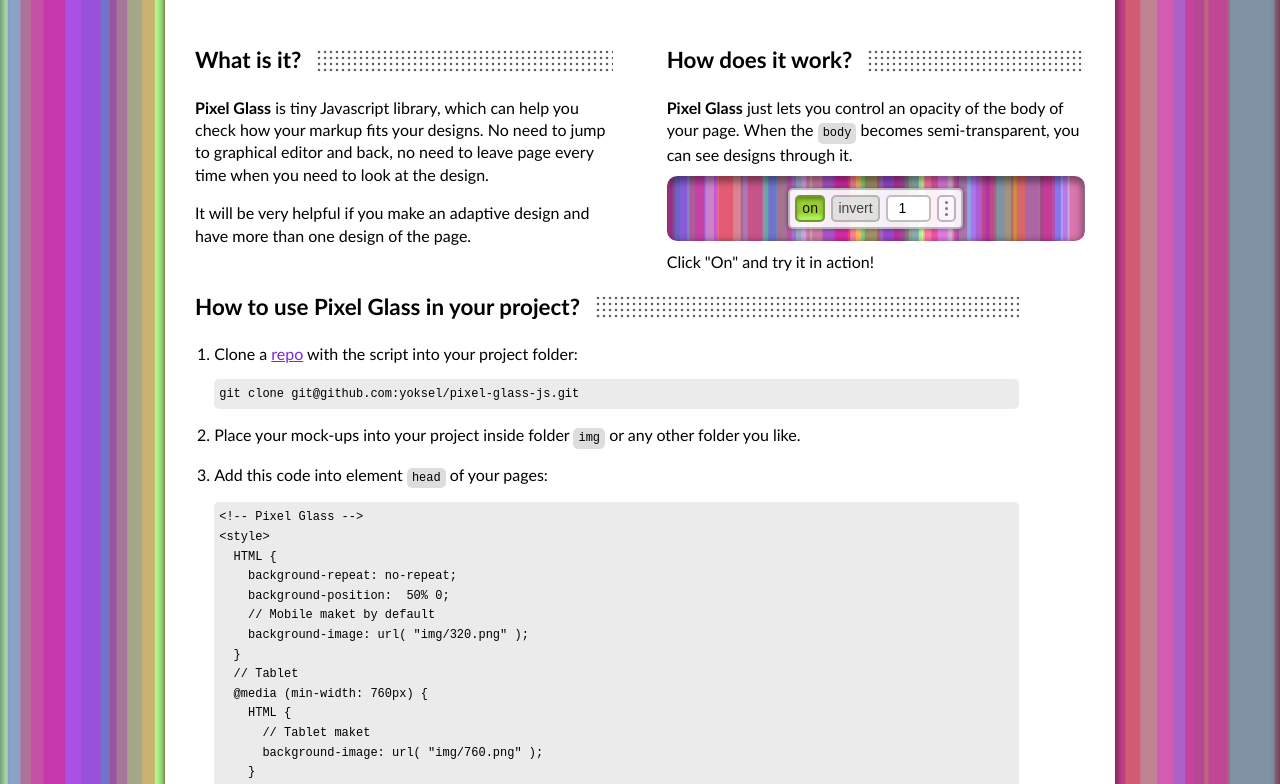
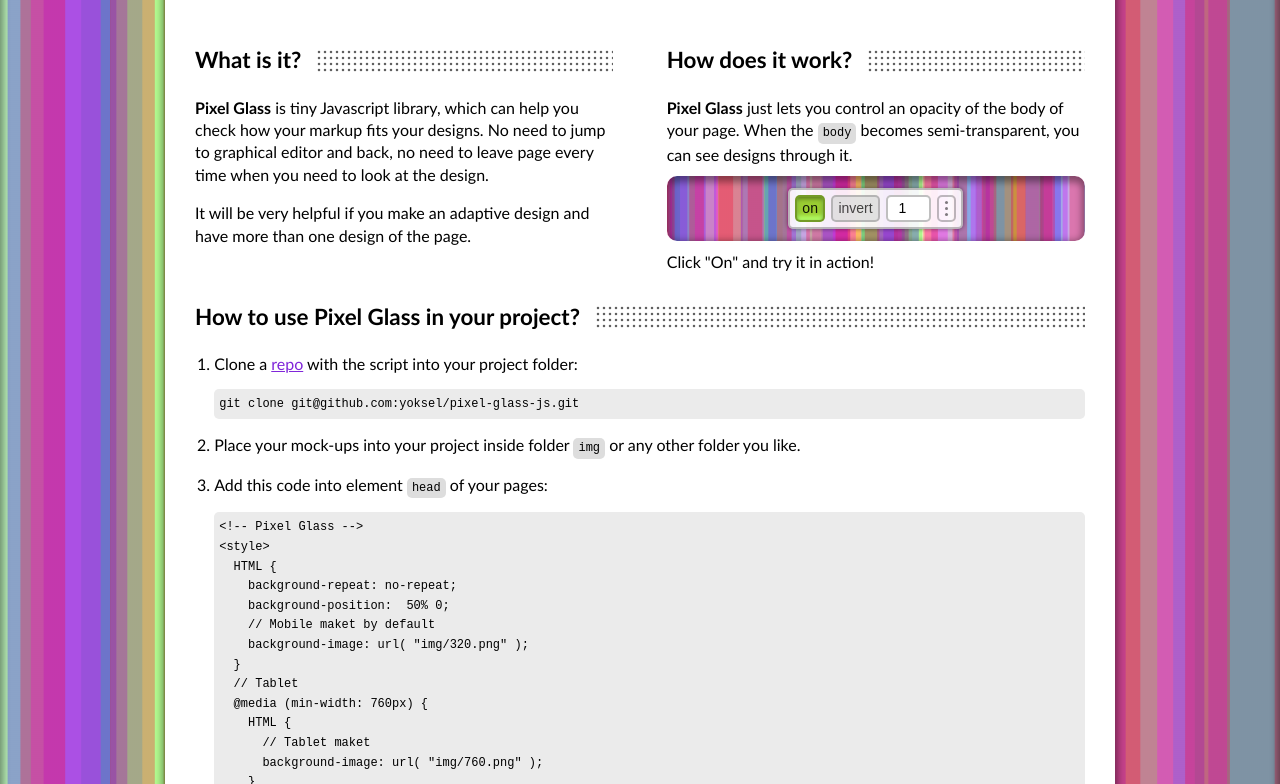
Before and after one commit to yoksel/pixel-glass-js, a plain HTML site: page index.html in a window 1280 px wide. Shown: the part 168-952 px from the top of the page. Drawn offline with nearby package versions, Linux system fonts and the light colour scheme.

Commit message:
Fix flex for sections in Safari

```diff
--- a/demo.css
+++ b/demo.css
@@ -224,10 +224,11 @@
 
 @media ( min-width: 800px ) {
   .section {
-    max-width: 47%;
+    flex-basis: 47%;
+    margin-bottom: 3rem;
   }
   .section--how-use {
-    max-width: 100%;
+    flex-basis: 100%;
   }
 }
 
```
